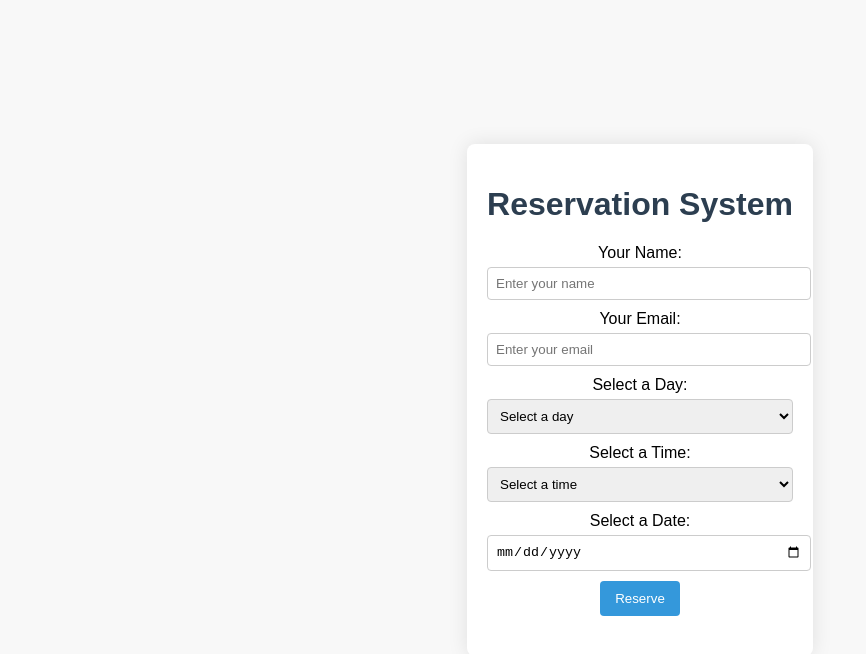
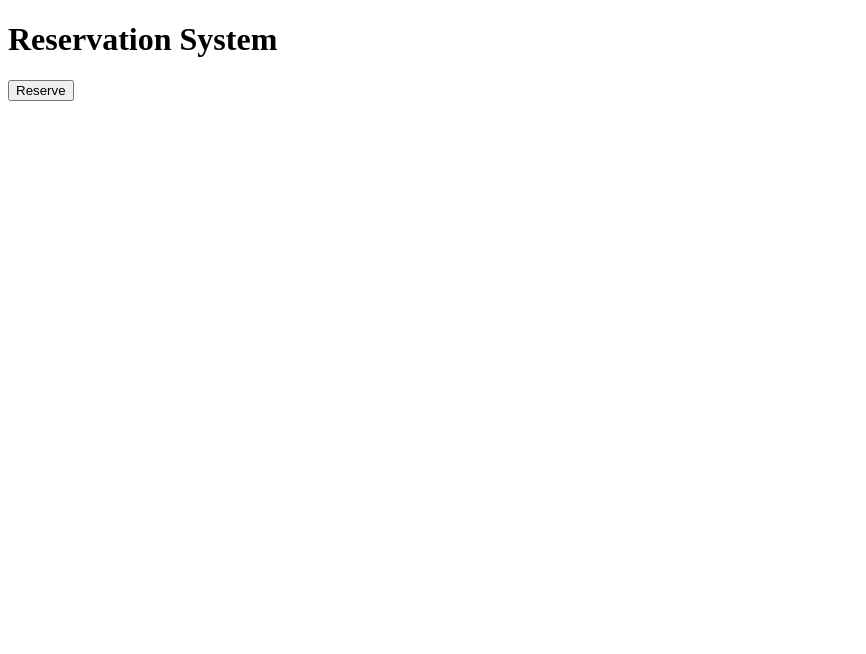
Before and after one commit to ShakilComputek/SDF-NACC, a plain HTML site: page index.html in a window 1280 px wide. Shown: the whole page, without its empty margins (0-866 px from the left). Drawn offline with Linux system fonts and the light colour scheme.

Commit message:
Update index.html

```diff
--- a/index.html
+++ b/index.html
@@ -5,95 +5,14 @@
   <meta name="viewport" content="width=device-width, initial-scale=1.0">
   <title>Reservation System</title>
   <style>
-    body {
-      font-family: 'Arial', sans-serif;
-      background-color: #f8f8f8;
-      margin: 0;
-      padding: 0;
-      display: flex;
-      justify-content: center;
-      align-items: center;
-      height: 100vh;
-    }
-
-    .container {
-      background-color: #fff;
-      padding: 20px;
-      border-radius: 8px;
-      box-shadow: 0 0 20px rgba(0, 0, 0, 0.1);
-      text-align: center;
-    }
-
-    h1 {
-      color: #2c3e50;
-    }
-
-    form {
-      margin-top: 20px;
-    }
-
-    label {
-      display: block;
-      margin-bottom: 5px;
-    }
-
-    select, input {
-      width: 100%;
-      padding: 8px;
-      margin-bottom: 10px;
-      border: 1px solid #ccc;
-      border-radius: 4px;
-    }
-
-    button {
-      background-color: #3498db;
-      color: #fff;
-      padding: 10px 15px;
-      border: none;
-      border-radius: 4px;
-      cursor: pointer;
-    }
-
-    button:hover {
-      background-color: #2980b9;
-    }
-
-    #message {
-      margin-top: 20px;
-      color: #27ae60;
-      font-weight: bold;
-    }
+    /* ... Your existing CSS styles ... */
   </style>
 </head>
 <body>
   <div class="container">
     <h1>Reservation System</h1>
     <form id="reservationForm">
-      <label for="name">Your Name:</label>
-      <input type="text" id="name" placeholder="Enter your name" required>
-
-      <label for="email">Your Email:</label>
-      <input type="email" id="email" placeholder="Enter your email" required>
-
-      <label for="day">Select a Day:</label>
-      <select id="day" required>
-        <option value="" disabled selected>Select a day</option>
-        <option value="Monday">Monday</option>
-        <option value="Tuesday">Tuesday</option>
-        <option value="Wednesday">Wednesday</option>
-        <option value="Thursday">Thursday</option>
-        <option value="Friday">Friday</option>
-      </select>
-
-      <label for="time">Select a Time:</label>
-      <select id="time" required>
-        <option value="" disabled selected>Select a time</option>
-        <option value="10:00 AM">10:00 AM</option>
-        <option value="1:30 PM">1:30 PM</option>
-      </select>
-
-      <label for="date">Select a Date:</label>
-      <input type="date" id="date" required>
+      <!-- ... Your existing form elements ... -->
 
       <button type="submit">Reserve</button>
     </form>
@@ -104,8 +23,8 @@
       const reservationForm = document.getElementById("reservationForm");
       const message = document.getElementById("message");
 
-      // Store reservations to track availability
-      const reservations = {};
+      // Load reservations from local storage
+      const reservations = JSON.parse(localStorage.getItem("reservations")) || {};
 
       reservationForm.addEventListener("submit", function(event) {
         event.preventDefault();
@@ -118,22 +37,41 @@
 
         const slotKey = `${day}_${time}`;
 
-        // Check if the slot is available
         if (!reservations[slotKey]) {
           reservations[slotKey] = 1;
 
           // Show a reservation message
-          message.textContent = `Hi ${name}! You've successfully reserved a spot for ${day} at ${time} on ${date}.`;
+          message.textContent = `Hi ${name}! You've successfully reserved a spot for ${day} at ${time} on ${date}. Confirmation email sent to ${email}.`;
+
+          // Send confirmation email
+          sendConfirmationEmail(name, email, day, time, date);
+
+          // Save updated reservations to local storage
+          localStorage.setItem("reservations", JSON.stringify(reservations));
         } else if (reservations[slotKey] < 4) {
           reservations[slotKey]++;
-          message.textContent = `Hi ${name}! You've successfully reserved a spot for ${day} at ${time} on ${date}.`;
+          message.textContent = `Hi ${name}! You've successfully reserved a spot for ${day} at ${time} on ${date}. Confirmation email sent to ${email}.`;
+
+          // Send confirmation email
+          sendConfirmationEmail(name, email, day, time, date);
+
+          // Save updated reservations to local storage
+          localStorage.setItem("reservations", JSON.stringify(reservations));
         } else {
           message.textContent = `Sorry, ${day} at ${time} is fully booked. Please choose another time.`;
         }
 
-        // Clear the form
         reservationForm.reset();
       });
+
+      function sendConfirmationEmail(name, email, day, time, date) {
+        // Simulate server-side email notification (replace with actual server-side logic)
+        const xhr = new XMLHttpRequest();
+        xhr.open("POST", "sendConfirmationEmail.php", true);
+        xhr.setRequestHeader("Content-type", "application/x-www-form-urlencoded");
+        const data = `name=${encodeURIComponent(name)}&email=${encodeURIComponent(email)}&day=${encodeURIComponent(day)}&time=${encodeURIComponent(time)}&date=${encodeURIComponent(date)}`;
+        xhr.send(data);
+      }
     });
   </script>
 </body>
```
